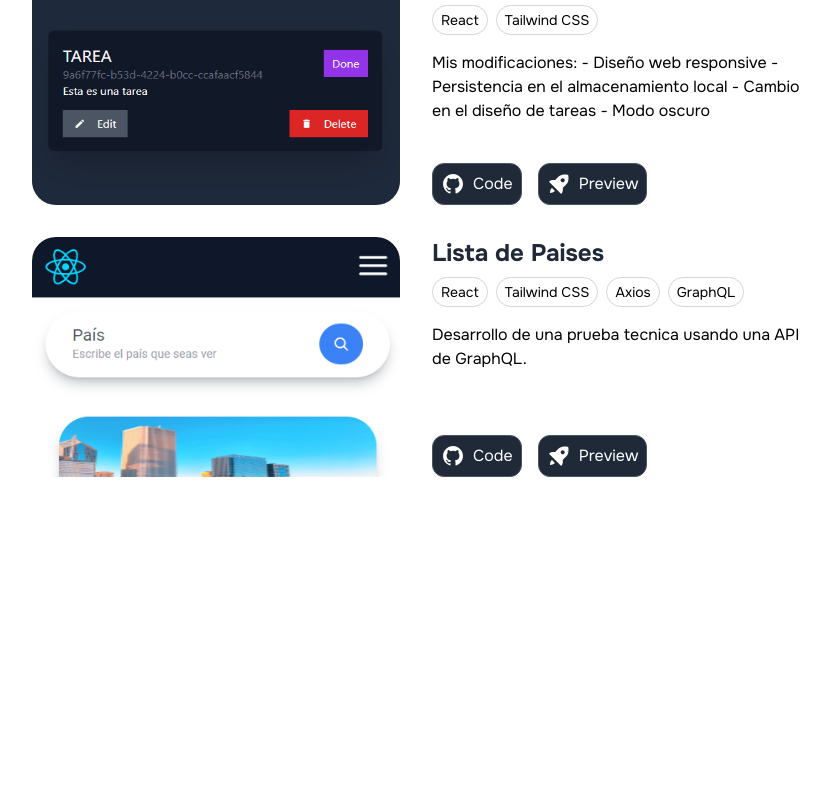
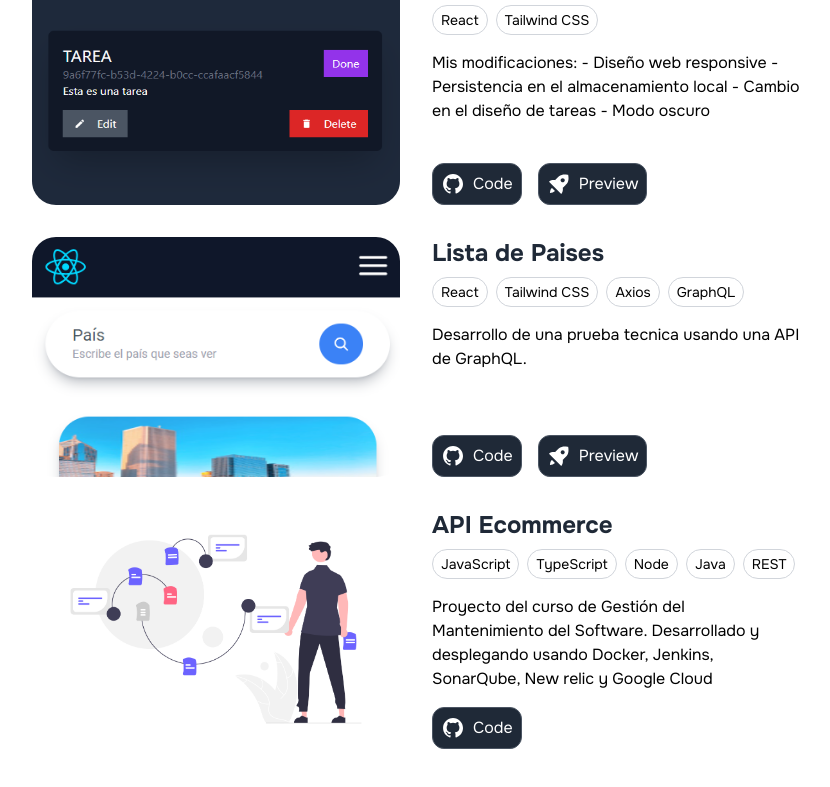
Before and after one commit to FavioGenaro/FavioGenaro.github.io, a React (Vite) app: page / in a window 1280 px wide. Shown: the part 1593-2380 px from the top of the page, without its empty margins (224-1054 px from the left). Before the commit the page ends 2118 px from the top, so only its background shows below. Built offline with nearby package versions, Linux system fonts and the light colour scheme.

Commit message:
Modificando projects

```diff
--- a/index.html
+++ b/index.html
@@ -2,7 +2,7 @@
 <html lang="en">
   <head>
     <meta charset="UTF-8" />
-    <link rel="icon" type="image/svg+xml" href="/vite.svg" />
+    <link rel="icon" type="image/svg+xml" href="/bag.svg" />
     <meta name="viewport" content="width=device-width, initial-scale=1.0" />
     <title>Portfolio de Favio Saico - Desarrollador y Programador Web</title>
   </head>
--- a/src/components/CardProjects.jsx
+++ b/src/components/CardProjects.jsx
@@ -7,14 +7,15 @@ const CardProjects = ({ image="https://www.pngall.com/wp-content/uploads/7/Galle
                         description="Descripcion",
                         repo="https://github.com/FavioGenaro?tab=repositories",
                         preview="https://faviogenaro.github.io/",
+                        havePreview=false,
                         technologies=["React", "Tailwind CSS"]}) => {
 
     // https://www.pngall.com/wp-content/uploads/7/Gallery-PNG-Image-File.png
 
     return (
-            <article className="grid sm:grid-cols-2 gap-8 dark:text-white mb-8">
+            <article className="grid sm:grid-cols-2 gap-8 dark:text-white mb-8 w-full sm:w-[90%] mx-auto md:w-full">
                 {/* imagen */}
-                <div className="h-full rounded-3xl overflow-hidden">
+                <div className="h-full rounded-3xl overflow-hidden flex">
                     <img src={image} alt="" className="w-full h-60" />
                 </div>
                 {/* name */}
@@ -44,11 +45,16 @@ const CardProjects = ({ image="https://www.pngall.com/wp-content/uploads/7/Galle
                             <GithubIcon haveModeDark={false}/>
                             <p>Code</p>
                         </a>
-                        <a href={preview}
-                            className="p-2 bg-gray-800 border border-gray-600 rounded-xl flex gap-2">
-                            <PreviewIcon/>
-                            Preview
-                        </a>
+                        {
+                            havePreview && (
+                                <a href={preview}
+                                    className="p-2 bg-gray-800 border border-gray-600 rounded-xl flex gap-2">
+                                    <PreviewIcon/>
+                                    Preview
+                                </a>
+                            )
+                        }
+
                     </div>
                 </div>
             </article>
--- a/src/components/Projects.jsx
+++ b/src/components/Projects.jsx
@@ -1,6 +1,7 @@
 import CardProjects from "./CardProjects"
 import image1 from '../assets/images/taskListApp.webp'
 import image2 from "../assets/images/listaPaises.webp";
+import image3 from "../assets/images/apiEcommerce.webp";
 
 const Projects = () => {
 
@@ -15,6 +16,7 @@ const Projects = () => {
                         - Cambio en el diseño de tareas
                         - Modo oscuro`,
             repo:"https://github.com/FavioGenaro/task-app-context-reducer",
+            havePreview: true,
             preview:"https://task-app-simple.netlify.app/",
             technologies:["React","Tailwind CSS"]
         },
@@ -24,8 +26,20 @@ const Projects = () => {
             title:"Lista de Paises",
             description:`Desarrollo de una prueba tecnica usando una API de GraphQL.`,
             repo:"https://github.com/FavioGenaro/prueba-tecnica",
+            havePreview: true,
             preview:"https://countrysearch-prueba.netlify.app/",
             technologies:["React","Tailwind CSS","Axios","GraphQL"]
+        },
+        {
+            id:3,
+            image:image3,
+            title:"API Ecommerce",
+            description:`Proyecto del curso de Gestión del Mantenimiento del Software. Desarrollado
+                        y desplegando usando Docker, Jenkins, SonarQube, New relic y Google Cloud`,
+            repo:"https://github.com/FavioGenaro/project-apis-ecommerce",
+            havePreview: false,
+            preview:"#",
+            technologies:["JavaScript","TypeScript","Node","Java","REST"]
         }
     ];
 
@@ -40,6 +54,7 @@ const Projects = () => {
                         image={item.image}
                         description={item.description}
                         repo={item.repo}
+                        havePreview={item.havePreview}
                         preview={item.preview}
                         technologies={item.technologies}
                     />
```
Also changed, not shown: public/bag.svg (added), src/assets/images/apiEcommerce.webp (added).
